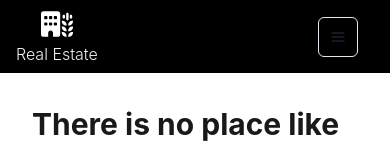
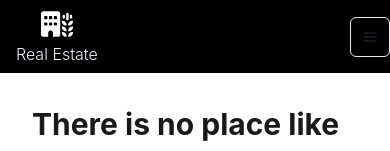
Before and after one commit to HannahBeattie/spirit, a Next.js app: page / in a window 390 px wide. Shown: the top 151 px of the page. Built offline with nearby package versions, Linux system fonts and the light colour scheme; a web font is replaced by a local one.

Commit message:
update phone menu

```diff
--- a/src/app/base/components/Header.js
+++ b/src/app/base/components/Header.js
@@ -49,16 +49,15 @@ function Header() {
 			animate={hidden ? 'hidden' : 'visible'}
 			transition={{ duration: 0.35, ese: 'easeInOut' }}
 		>
-			<VStack overflow={'hidden'}>
+			<VStack bg={'black'} flex={1}>
 				<HStack
-					bg={'black'}
-					width={'100vw'}
-					flex={1}
 					alignContent={'end'}
 					spacing={4}
+					maxWidth={'100vw'}
+					width={'100vw'}
 					px={4}
 					py={2}
-					maxWidth={'100vw'}
+					overflow={'hidden'}
 				>
 					<StyledNextLink href={'/'}>
 						<VStack spacing={1}>
@@ -76,10 +75,10 @@ function Header() {
 					<Menu>
 						<MenuButton
 							pos={'absolute'}
-							right={8}
 							display={{ base: 'flex', md: 'none' }}
 							as={IconButton}
 							aria-label='Options'
+							right={0}
 							icon={<HamburgerIcon />}
 							variant='outline'
 						/>
```
